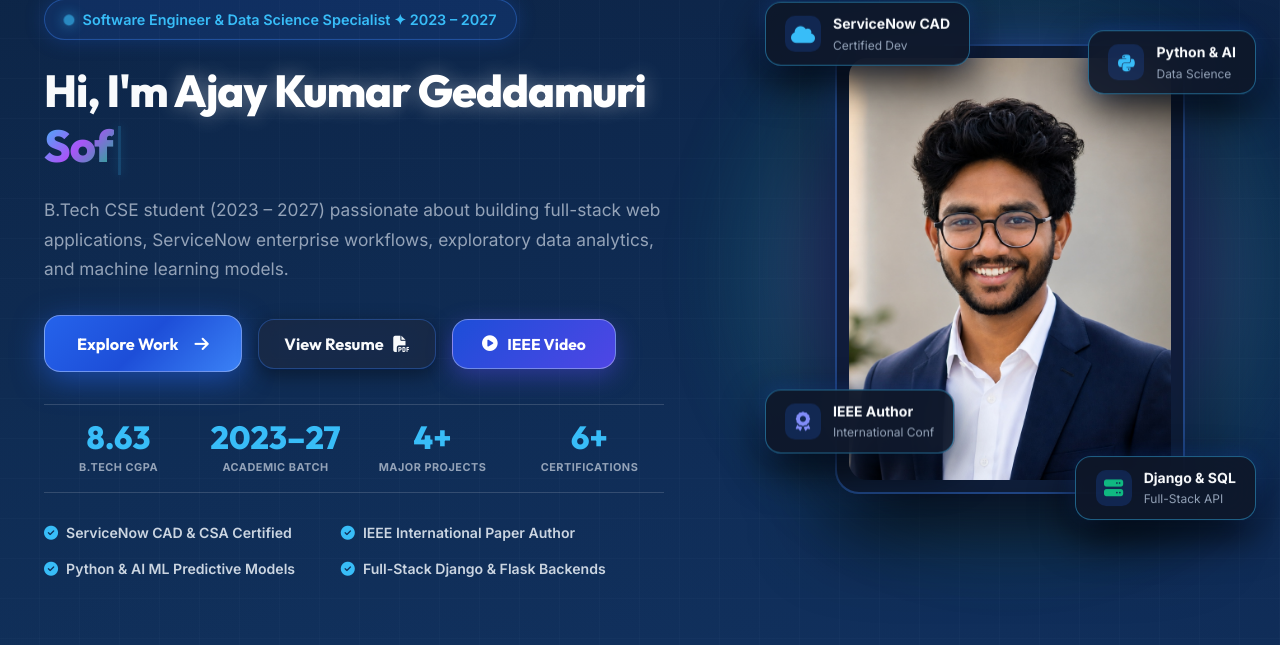
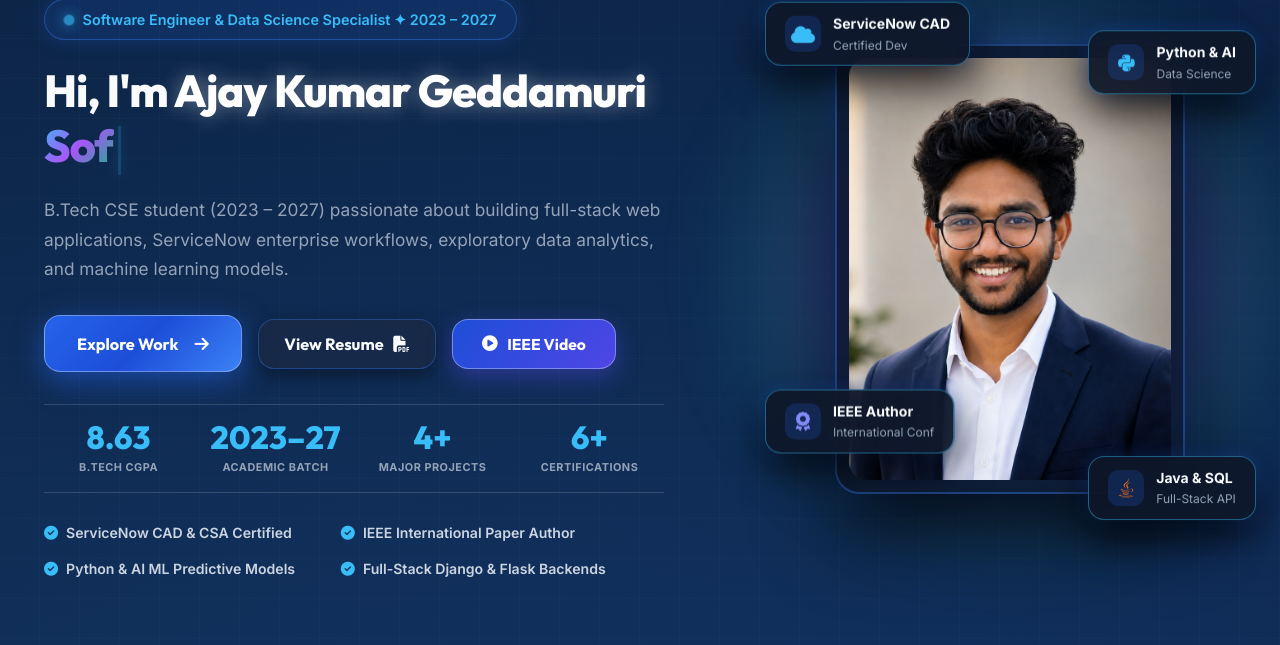
Before and after one commit to ajaykumargeddamuri18/Ajay-Portfolio, a Django app: page / in a window 1280 px wide. Shown: the part 161-806 px from the top of the page. Run offline with Django 4.2, Linux system fonts and the light colour scheme.

Commit message:
resume view updated

```diff
--- a/index.html
+++ b/index.html
@@ -194,9 +194,9 @@
                         </div>
 
                         <div class="seowins-badge badge-bottom-right">
-                            <div class="badge-icon"><i class="fa-solid fa-server" style="color: #10b981;"></i></div>
+                            <div class="badge-icon"><i class="fa-brands fa-java" style="color: #f97316;"></i></div>
                             <div>
-                                <div class="badge-text-primary">Django & SQL</div>
+                                <div class="badge-text-primary">Java & SQL</div>
                                 <div class="badge-text-sub">Full-Stack API</div>
                             </div>
                         </div>
--- a/templates/index.html
+++ b/templates/index.html
@@ -194,9 +194,9 @@
                         </div>
 
                         <div class="seowins-badge badge-bottom-right">
-                            <div class="badge-icon"><i class="fa-solid fa-server" style="color: #10b981;"></i></div>
+                            <div class="badge-icon"><i class="fa-brands fa-java" style="color: #f97316;"></i></div>
                             <div>
-                                <div class="badge-text-primary">Django & SQL</div>
+                                <div class="badge-text-primary">Java & SQL</div>
                                 <div class="badge-text-sub">Full-Stack API</div>
                             </div>
                         </div>
```
